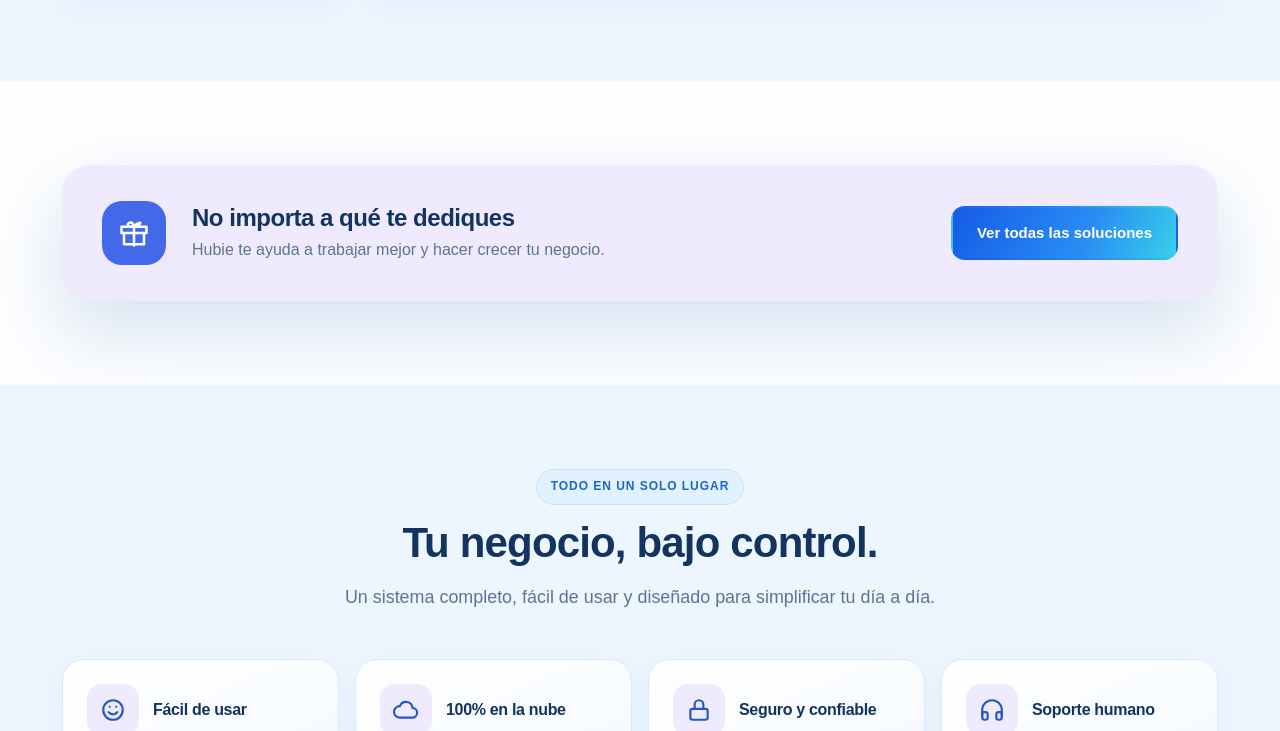
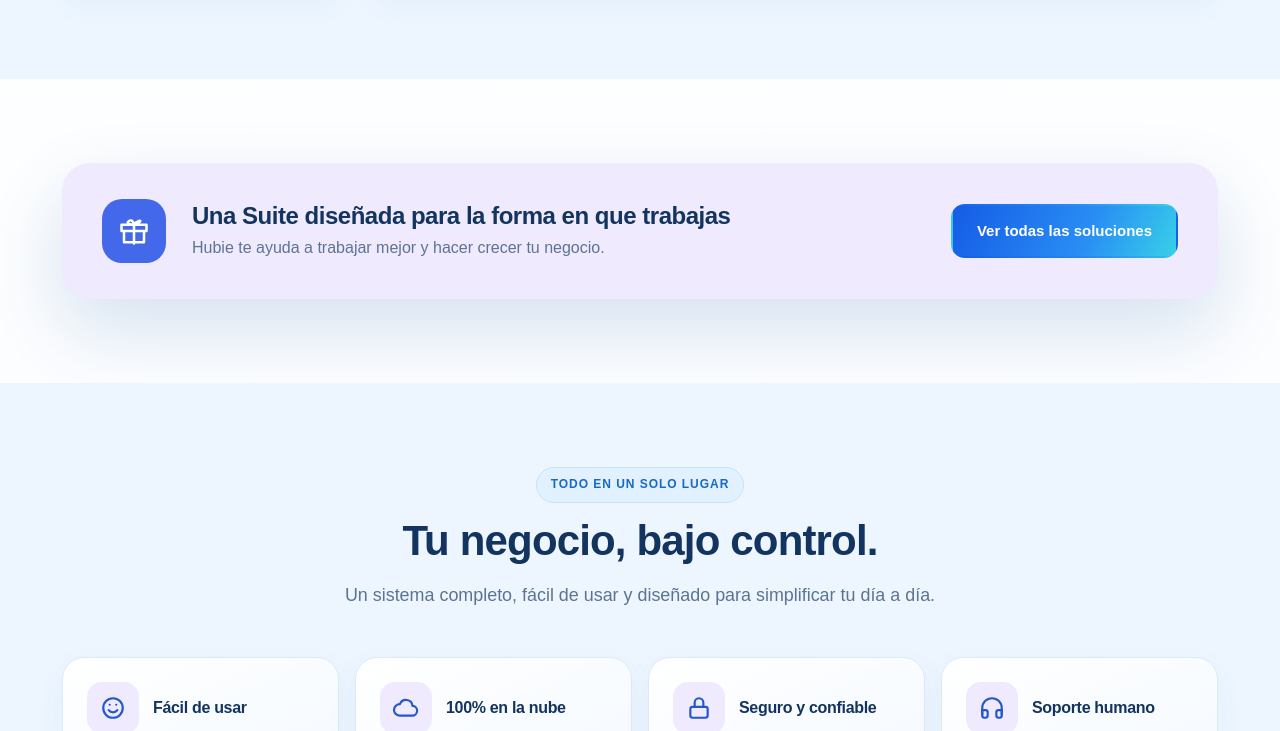
Before and after one commit to juliiocontreras/hubie, a website: page suite.html in a window 1280 px wide. Shown: the part 1945-2676 px from the top of the page. Drawn offline with Linux system fonts and the light colour scheme.

Commit message:
ux: consistent navigation and clearer conversion copy on suite.html

```diff
--- a/suite.html
+++ b/suite.html
@@ -118,7 +118,7 @@
 <section><div class="container">
 <div class="cta-banner--soft cta-banner">
 <span class="cta-banner__ic" style="background:var(--purple);color:#fff"><svg width="30" height="30" viewBox="0 0 24 24" fill="#fff"><use href="#i-gift"/></svg></span>
-<div><h3 style="margin-bottom:6px">No importa a qué te dediques</h3><p>Hubie te ayuda a trabajar mejor y hacer crecer tu negocio.</p></div>
+<div><h3 style="margin-bottom:6px">Una Suite diseñada para la forma en que trabajas</h3><p>Hubie te ayuda a trabajar mejor y hacer crecer tu negocio.</p></div>
 <a href="productos.html" class="btn" style="margin-left:auto">Ver todas las soluciones</a>
 </div></div></section>
 
@@ -170,4 +170,4 @@
 const icons={dent:'#i-tooth',barber:'#i-scissors',nails:'#i-nail',realty:'#i-home',freelance:'#i-gear'};
 items.forEach(it=>it.addEventListener('click',()=>{items.forEach(x=>x.classList.remove('is-active'));it.classList.add('is-active');const k=it.dataset.giro,d=data[k];card.querySelector('h3').textContent=d.t;card.querySelector('p').textContent=d.d;card.querySelector('.giro-card__photo img').src='https://images.unsplash.com/photo-'+{dent:'1503951914875-452162b0f3f1',barber:'1503951914875-452162b0f3f1',nails:'1604654894610-df63bc536371',realty:'1560518883-c92609f0c1b',freelance:'1556761175-5973dc0f32e7'}[k]+'?w=700&q=70&auto=format&fit=crop';card.querySelector('ul').innerHTML=d.items.map(i=>`<li><span class="dot"><svg width="12" height="12" viewBox="0 0 24 24"><use href="#i-check"/></svg></span>${i}</li>`).join('');}));
 </script>
-</body></html>
+<script defer src="/assets/navigation.js"></script></body></html>
```
